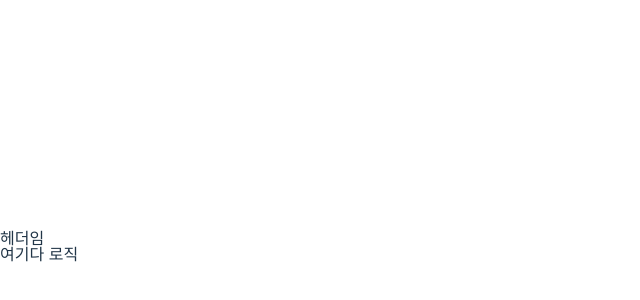
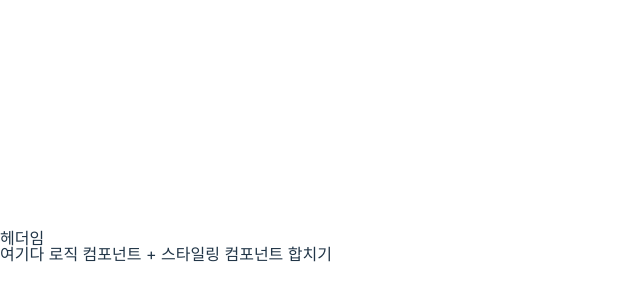
Before and after one commit to Cafegory2/Cafegory_Client, a React (Vite) app: page /login in a window 1280 px wide. Shown: the part 154-454 px from the top of the page, without its empty margins (0-640 px from the left). Built offline with nearby package versions, Linux system fonts and the light colour scheme.

Commit message:
Docs: LoginPage 컴포넌트 주석 수정

```diff
--- a/src/pages/LoginPage/LoginPage.tsx
+++ b/src/pages/LoginPage/LoginPage.tsx
@@ -2,7 +2,11 @@
 import { LoginPageLayout } from "./LoginPage.styles";
 
 const LoginPage = () => {
-  return <LoginPageLayout>여기다 로직</LoginPageLayout>;
+  return (
+    <LoginPageLayout>
+      여기다 로직 컴포넌트 + 스타일링 컴포넌트 합치기
+    </LoginPageLayout>
+  );
 };
 
 export default LoginPage;
```
